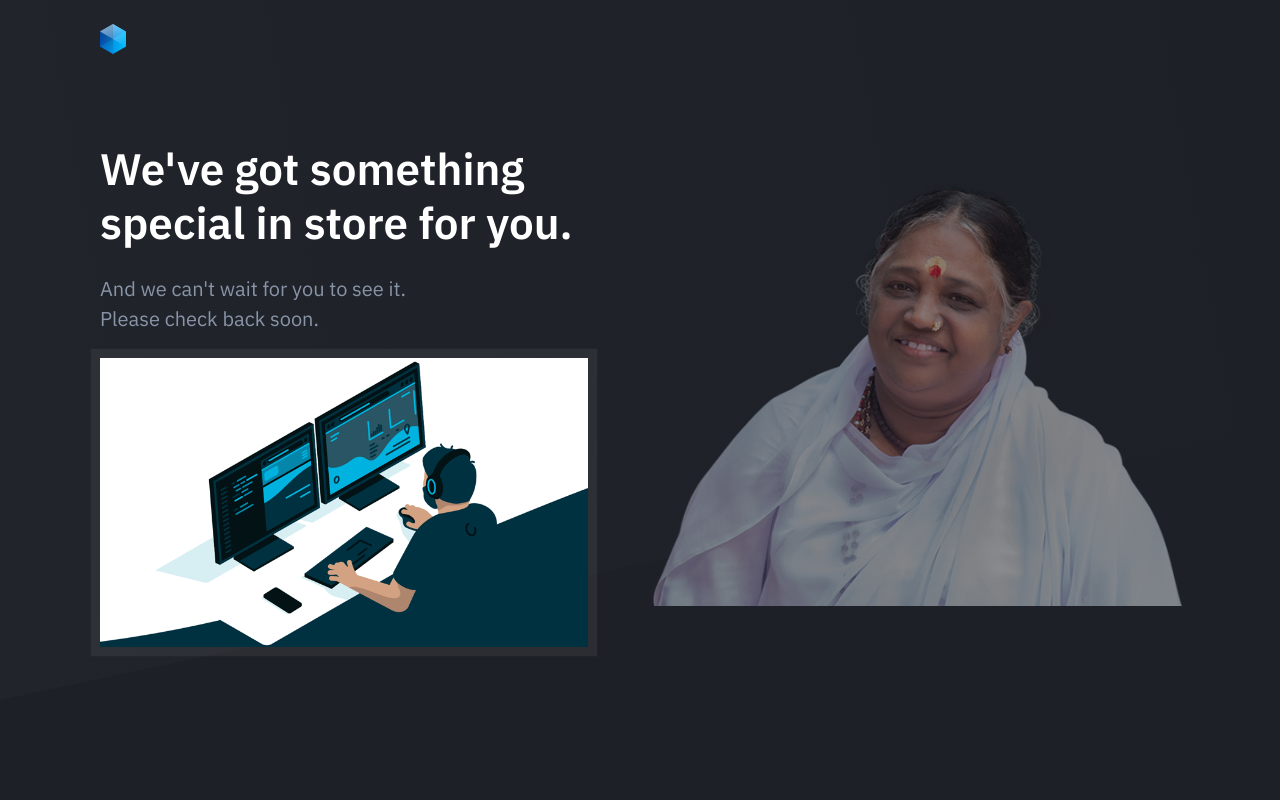
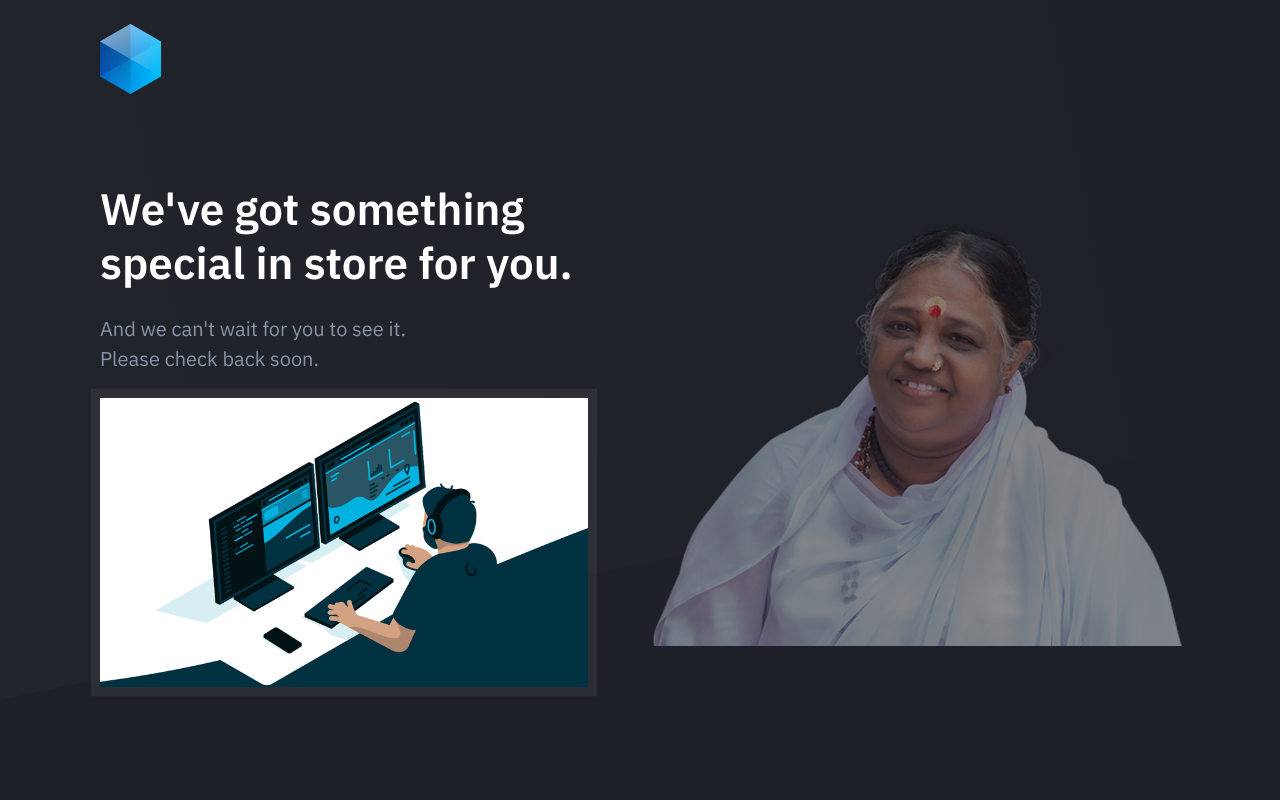
Before and after one commit to gsabarinath02/ICTS-Amrita-Proctoring_System, a website: page public/views/50X.html in a window 1280 px wide. Shown: the top 800 px of the page. Drawn offline with nearby package versions, Linux system fonts and the light colour scheme.

Commit message:
made the allignment proper

```diff
--- a/public/css/landing.css
+++ b/public/css/landing.css
@@ -2,7 +2,9 @@ html {
     line-height: 1.15;
     -ms-text-size-adjust: 100%;
     -webkit-text-size-adjust: 100%;
-}
+    text-align: left;
+}
+
 body {
     margin: 0;
 }
@@ -1888,11 +1890,18 @@ main {
     letter-spacing: 0.5px;
     margin-bottom: 0;
     text-align: center;
+    text-transform: capitalize;
+    font-family: cursive, system-ui, -apple-system, BlinkMacSystemFont, 'Segoe UI', Roboto, Oxygen, Ubuntu, Cantarell, 'Open Sans', 'Helvetica Neue', sans-serif;
+}
+
+.header-logo-image{
+    height: 70px; ;
+    width: 300p;
+    padding: 0%;
+    margin-left: 0px;
+
+}
+
+.quote{
     animation: pulse 3s infinite;
-    font-family: cursive, system-ui, -apple-system, BlinkMacSystemFont, 'Segoe UI', Roboto, Oxygen, Ubuntu, Cantarell, 'Open Sans', 'Helvetica Neue', sans-serif;
-}
-
-.header-logo-image{
-    height: 30px; ;
-    width: 100p;
-}
+}
```
Also changed, not shown: public/views/landing.html (+3 -3 lines), public/images/android-chrome-192x192.png (added), public/images/android-chrome-512x512.png (added), public/images/apple-touch-icon.png (added), public/images/favicon-16x16.png (added), public/images/favicon.ico (added), public/images/site.webmanifest (added).
